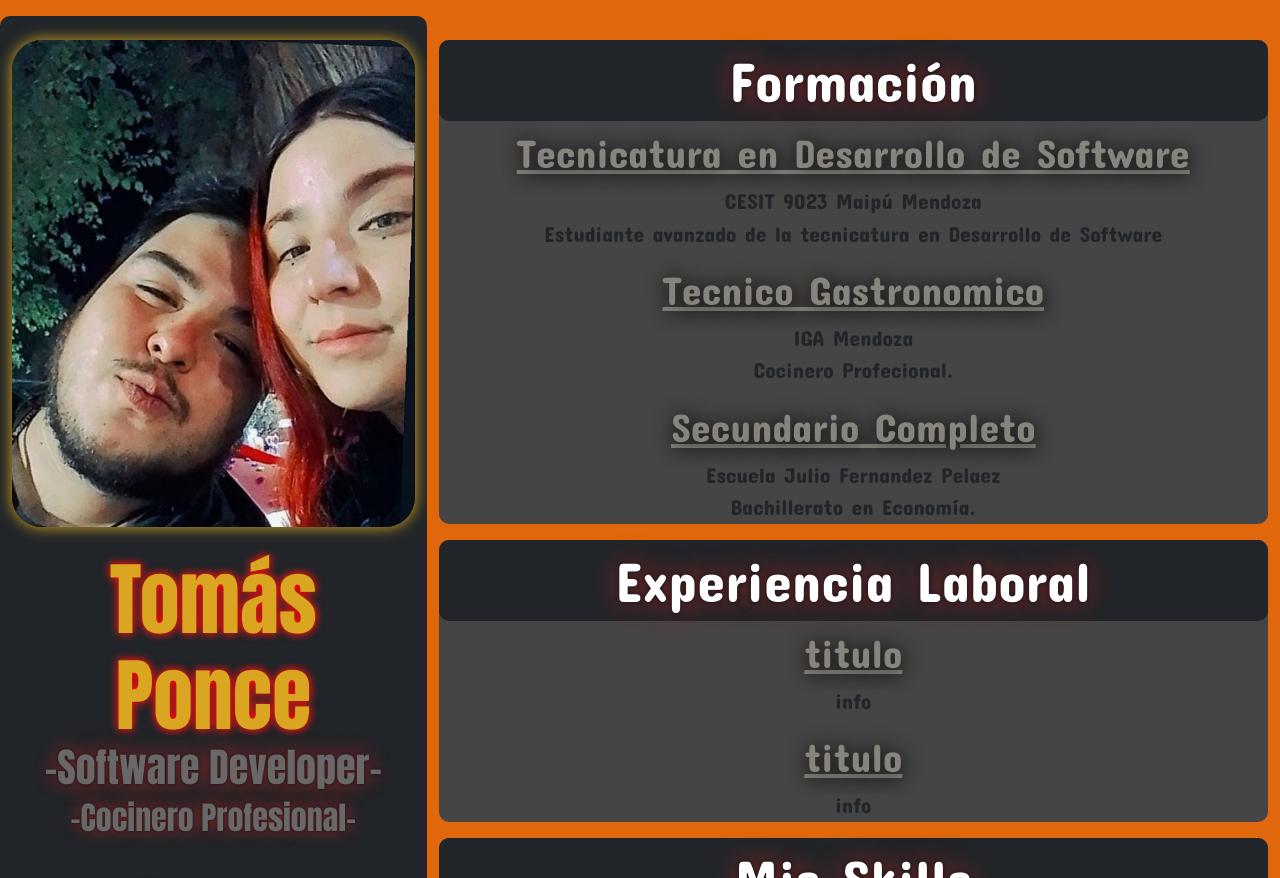
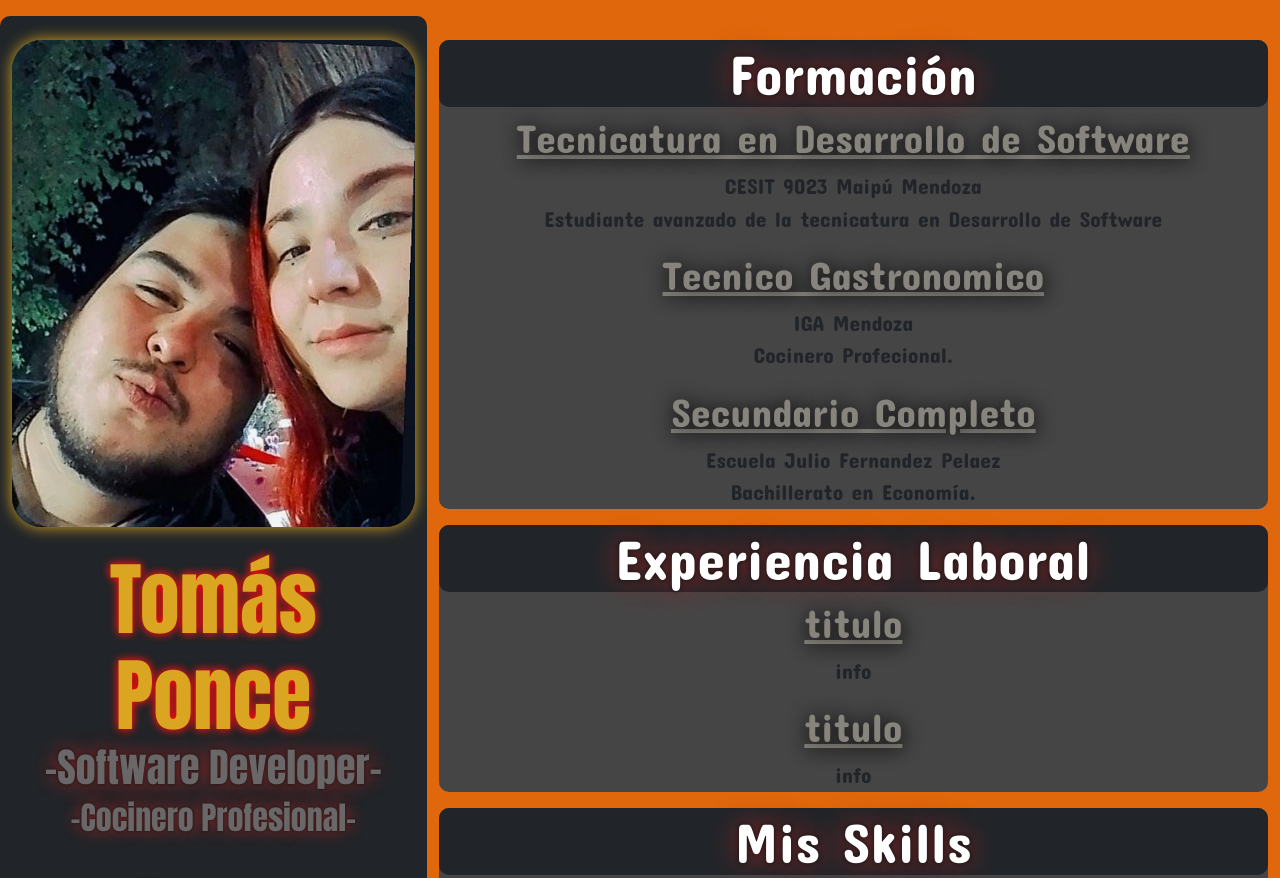
Before and after one commit to tpCodeX/tpCodex.github.io, a plain HTML site: page index.html in a window 1280 px wide. Shown: the top 878 px of the page. Drawn offline with nearby package versions, Linux system fonts and the light colour scheme.

Commit message:
reemplazado padding en .tituloSection por margin-bottom 7px

```diff
--- a/styles.css
+++ b/styles.css
@@ -76,6 +76,6 @@ img{
 }
 
 .tituloSection{
-    padding: 7px;
+    margin-bottom: 7px;
     border-radius: 10px;
 }
```
